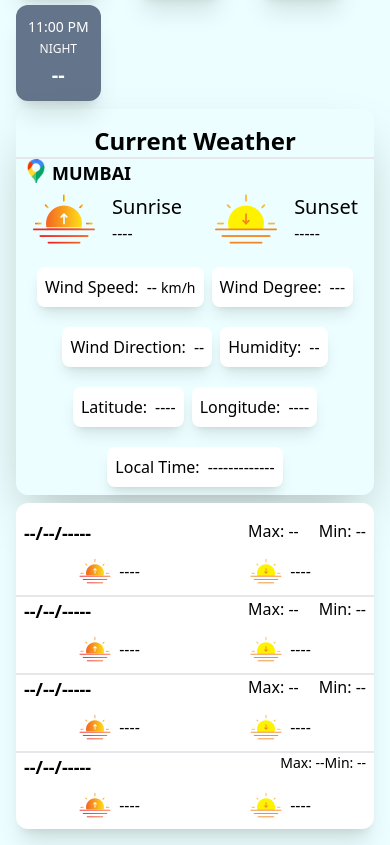
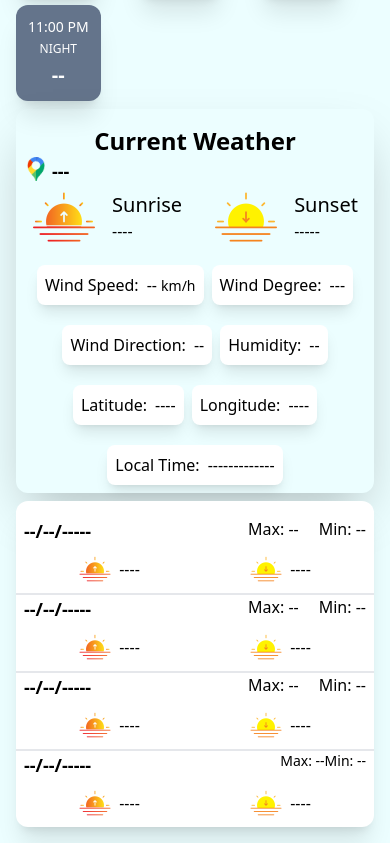
Before and after one commit to pravinsingh-rajput/Weather-Application, a website: page index.html in a window 390 px wide. Shown: the part 887-1732 px from the top of the page. Drawn offline with Linux system fonts and the light colour scheme.

Commit message:
Mobile UI Update

```diff
--- a/index.html
+++ b/index.html
@@ -262,15 +262,13 @@
               <div
                 class="fetched_details w-full md:w-full lg:w-3/5 rounded-xl shadow-2xl bg-transparent pt-4 pb-2 md:space-y-1"
               >
-                <h1
-                  class="w-full text-2xl md:text-3xl font-bold text-center border-b-2"
-                >
+                <h1 class="w-full text-2xl md:text-3xl font-bold text-center">
                   Current Weather
                 </h1>
 
                 <div class="flex justify-start space-x-1 px-2">
                   <img src="./images/locationicon2.png" alt="" class="h-6" />
-                  <h3 class="searched_loction text-lg font-semibold">MUMBAI</h3>
+                  <h3 class="searched_loction text-lg font-semibold">---</h3>
                 </div>
                 <!-- Sunrise and Set Container -->
                 <div class="rise_set_container">
```
